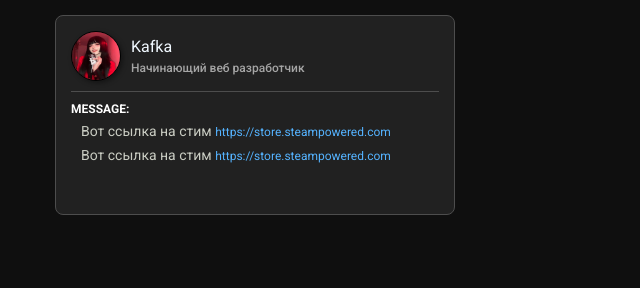
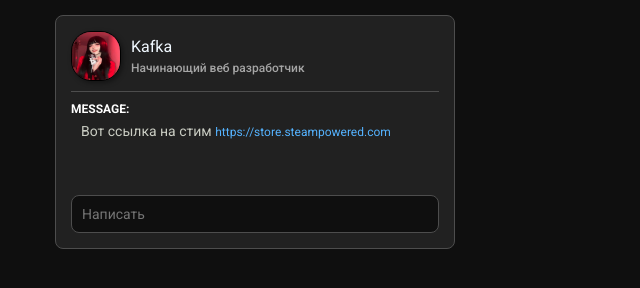
Before and after one commit to Kafka39/Message-card, a plain HTML site: page index.html in a window 1280 px wide. Shown: the whole page, without its empty margins (0-640 px from the left). Drawn offline with Linux system fonts and the light colour scheme.

Commit message:
v0.2, js, input

```diff
--- /dev/null
+++ b/components/script.js
@@ -0,0 +1,2 @@
+const input = document.querySelector('.card-input')
+const content = document.querySelector('.card_content-wrapper')
--- a/components/styles.css
+++ b/components/styles.css
@@ -28,14 +28,14 @@ body {
 	& .card-avatar {
 		width: 50px;
 		height: 50px;
-		border-radius: 50%;
+		border-radius: 40%;
 
 		border: 1px solid #000000;
 		box-shadow: 2px 2px 5px #00000065;
 
 		transition: border-radius 300ms;
 		&:hover {
-			border-radius: 40%;
+			border-radius: 30%;
 		}
 	}
 	& .card-content {
@@ -92,4 +92,16 @@ body {
 			}
 		}
 	}
+	& .card-input {
+		color: #c6dae6;
+
+		width: 100%;
+		font-size: 14px;
+		margin-top: 50px;
+
+		background-color: #0f0f0f;
+		padding: 10px;
+		border-radius: 8px;
+		border: 1px solid #4d4d4d;
+	}
 }
--- a/index.html
+++ b/index.html
@@ -18,6 +18,7 @@
 				</div>
 				<div class="line"></div>
 				<h2 class="card-message_title">Message:</h2>
+				<div class="card_content-wrapper">
 					<div class="card-message_content">
 						<span class="message_content-span"
 							>Вот ссылка на стим
@@ -26,16 +27,12 @@
 							></span
 						>
 					</div>
-				<div class="card-message_content">
-					<span class="message_content-span"
-						>Вот ссылка на стим
-						<a class="message_content-link" href="#"
-							>https://store.steampowered.com</a
-						></span
-					>
 				</div>
-
+				<form action="">
+					<input type="text" placeholder="Написать" class="card-input" />
+				</form>
 			</div>
 		</div>
 	</body>
+	<script src="./components/script.js" defer></script>
 </html>
```
Lines whose indentation alone changed are shown as unchanged.
